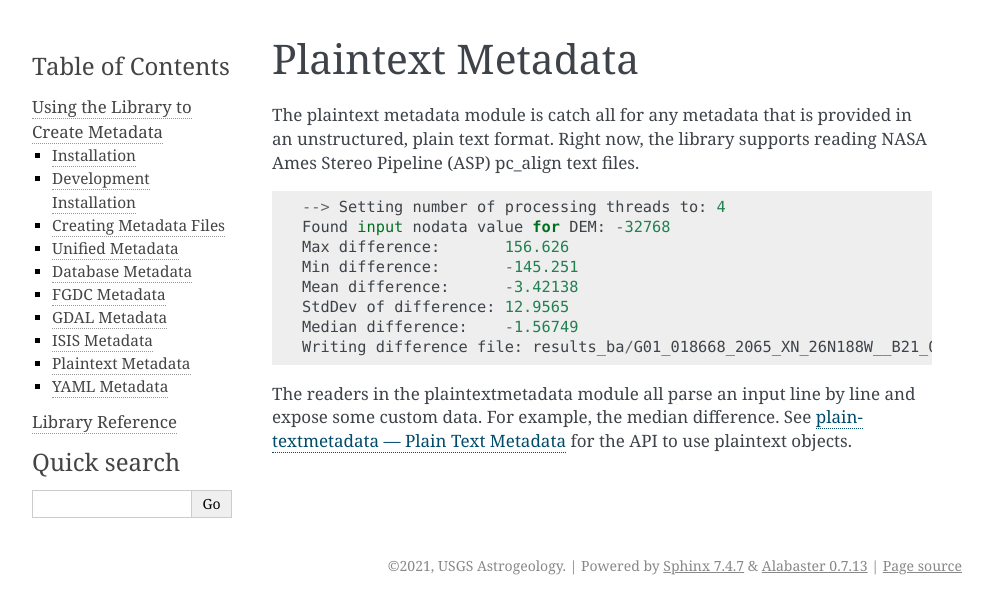
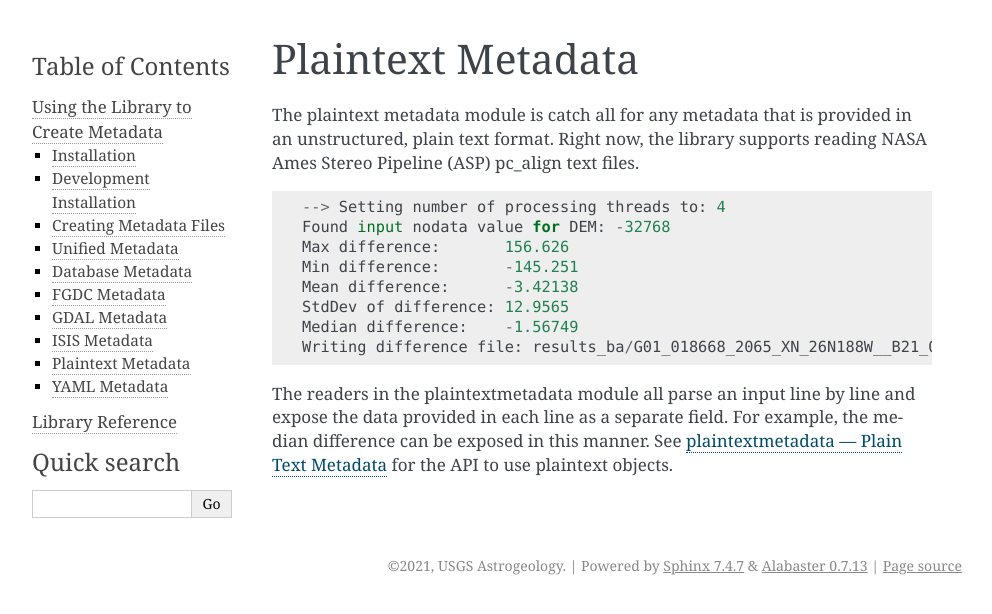
Before and after one commit to mahunter14/automated-metadata-generation, a Sphinx documentation site: the page built from docs/source/making_metadata/plaintextmetadata.rst, in a window 1280 px wide. Shown: the top 614 px of the page, without its empty margins (148-1140 px from the left). Built offline with Sphinx 7.4.7, drawn with Linux system fonts in a browser that asks for light colours.

Commit message:
Update plaintextmetadata.rst

```diff
--- a/docs/source/making_metadata/plaintextmetadata.rst
+++ b/docs/source/making_metadata/plaintextmetadata.rst
@@ -14,4 +14,4 @@ The plaintext metadata module is catch all for any metadata that is provided in
   Median difference:    -1.56749
   Writing difference file: results_ba/G01_018668_2065_XN_26N188W__B21_017956_2065_XN_26N188W_ba-FINAL_geodiff-diff.csv
 
-The readers in the plaintextmetadata module all parse an input line by line and expose some custom data. For example, the median difference. See :ref:`code_plaintextmetadata` for the API to use plaintext objects.
+The readers in the plaintextmetadata module all parse an input line by line and expose the data provided in each line as a separate field. For example, the median difference can be exposed in this manner. See :ref:`code_plaintextmetadata` for the API to use plaintext objects.
```
